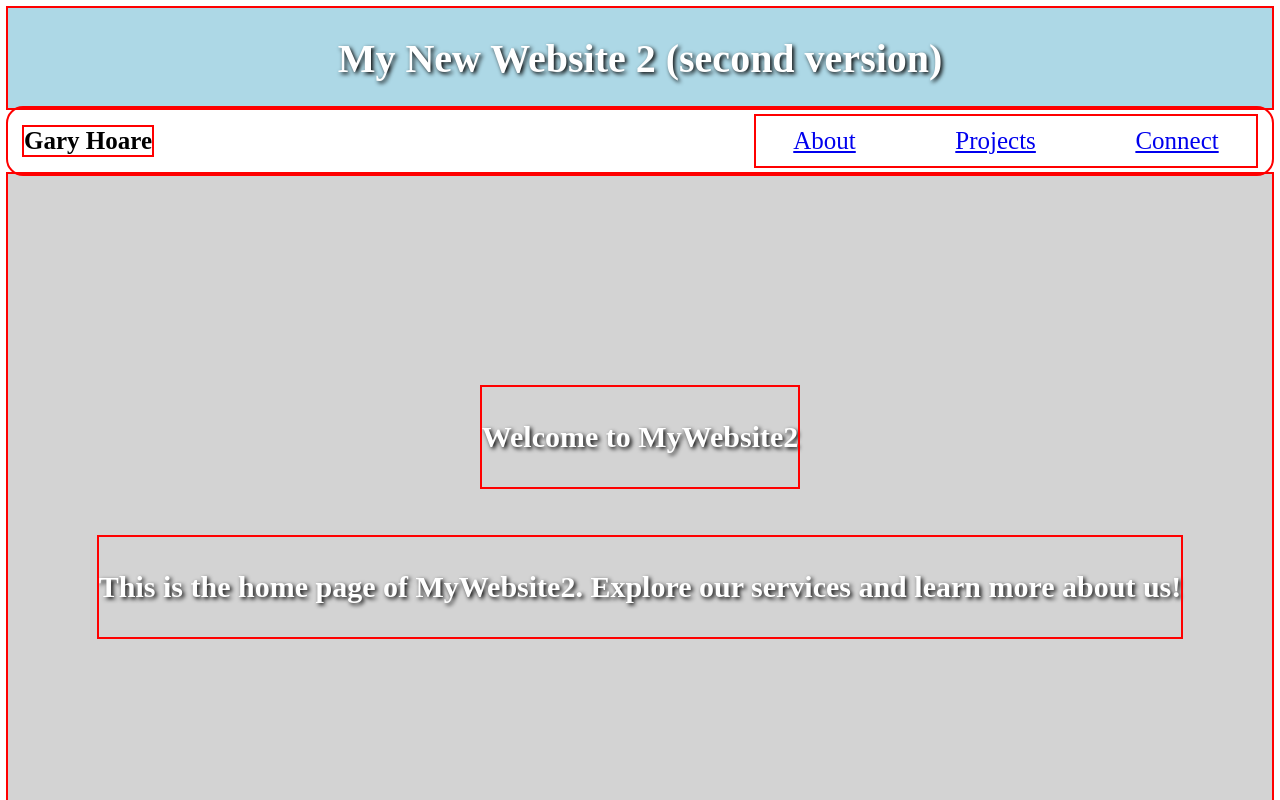
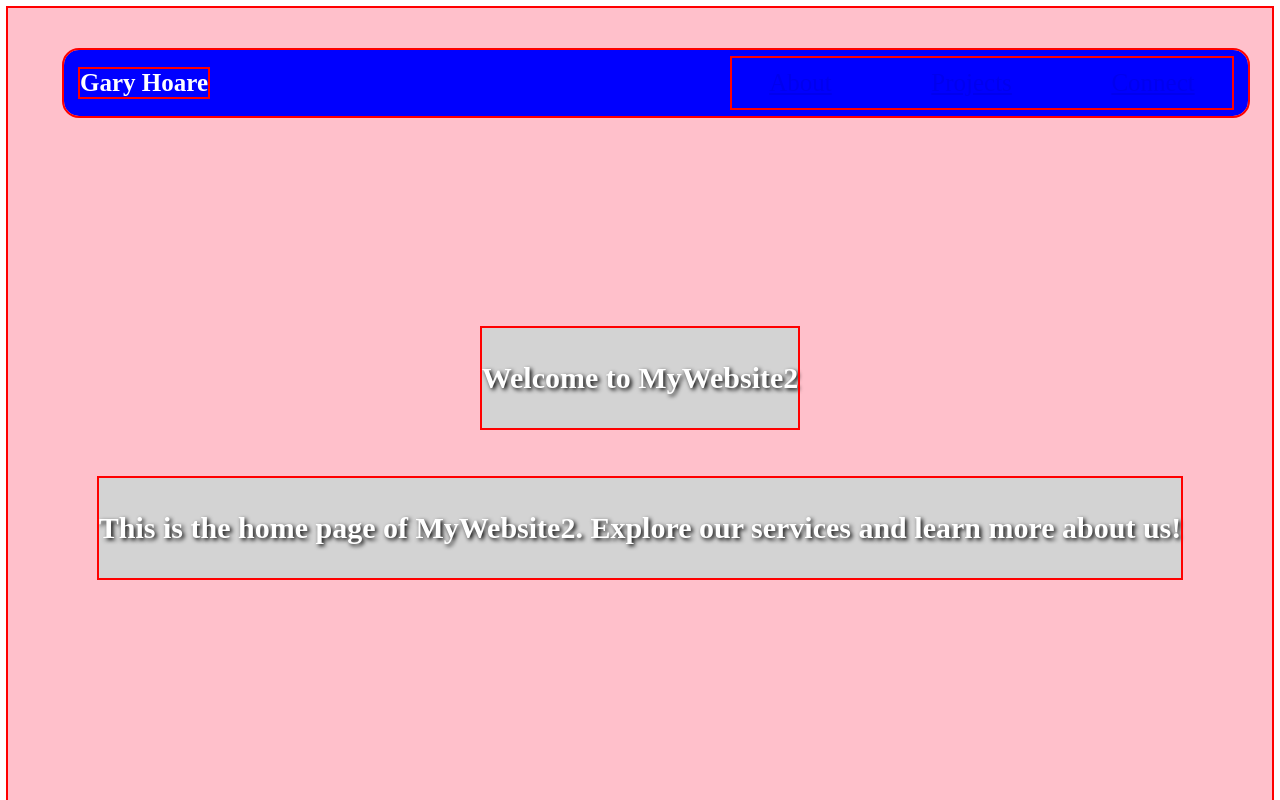
Before and after one commit to Garychamp/MyWebsite2, a plain HTML site: page index.html in a window 1280 px wide. Shown: the top 800 px of the page. Drawn offline with Linux system fonts and the light colour scheme.

Commit message:
Updates made to HTML & CSS file.

```diff
--- a/index.html
+++ b/index.html
@@ -7,9 +7,6 @@
     <link rel="stylesheet" href="stylesheet.css">
 </head>
 <body>
-    <header>My New Website 2 (second version)
-
-    </header>
 
     <nav>
         <div class="nav-left">Gary Hoare</div>
--- a/stylesheet.css
+++ b/stylesheet.css
@@ -1,16 +1,4 @@
 * {font-style: roboto;}
-
-header {display: flex;
-justify-content: center;
-align-items: center;
-height: 100px;
-background-color: lightblue;
-font-size: 40px;
-font-weight: bold;
-color: white;
-text-shadow: 2px 2px 4px #000000;
-outline: 2px solid red;
-}
 
 
 nav {
@@ -20,12 +8,21 @@ nav {
     padding: 0.5em 1em;
     outline: 2px solid red;
     border-radius: 15px;
+    width: 90%;
+    margin-left: 5%;
+    margin-right: 5%;
+    background-color: blue;
+    position: fixed;
+    top: 50px; /* Position below header */
+    left: 0;
+    z-index: 1000; /* Ensures nav stays on top */
 }
 
 .nav-left {
     font-weight: bold;
     font-size: 25px;
     outline: 2px solid red;
+    color: white;
 }
 
 .nav-right {
@@ -35,6 +32,7 @@ nav {
     margin: 0;
     padding: 0;
     outline: 2px solid red;
+    color: white;
 }
 
 ul {display: flex;
@@ -48,16 +46,18 @@ ul {display: flex;
 }
 
 main {display: flex;
-    flex-direction: column;
+flex-direction: column;
 justify-content: center;
 align-items: center;
-height: 685px;
+height: 900px;
 background-color: lightgrey;
 font-size: 30px;
 font-weight: bold;
 color: white;
 text-shadow: 2px 2px 4px #000000;
-outline: 2px solid red;}
+outline: 2px solid red;
+background-color: pink;
+}
 
 h1, p {display: flex;
 justify-content: center;
```
